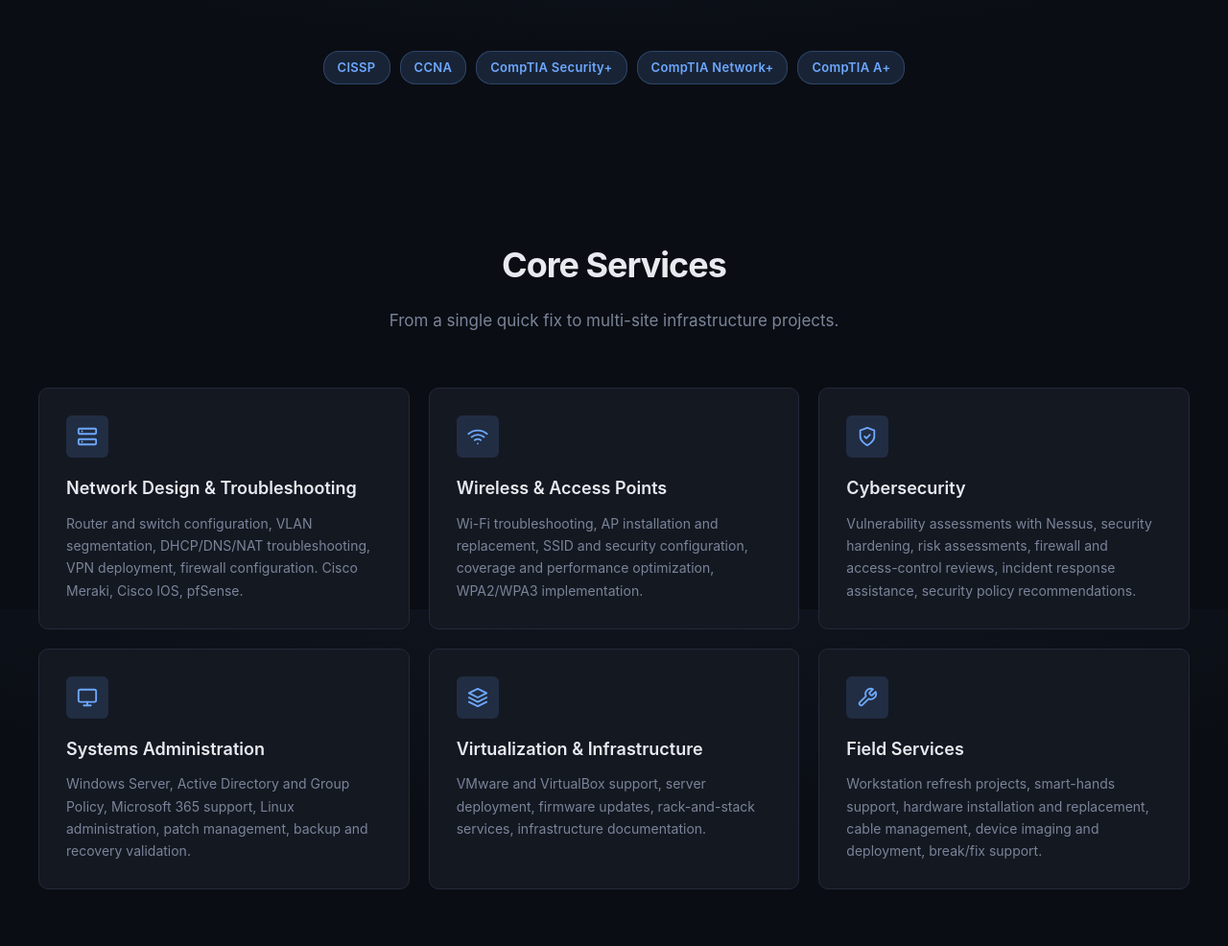
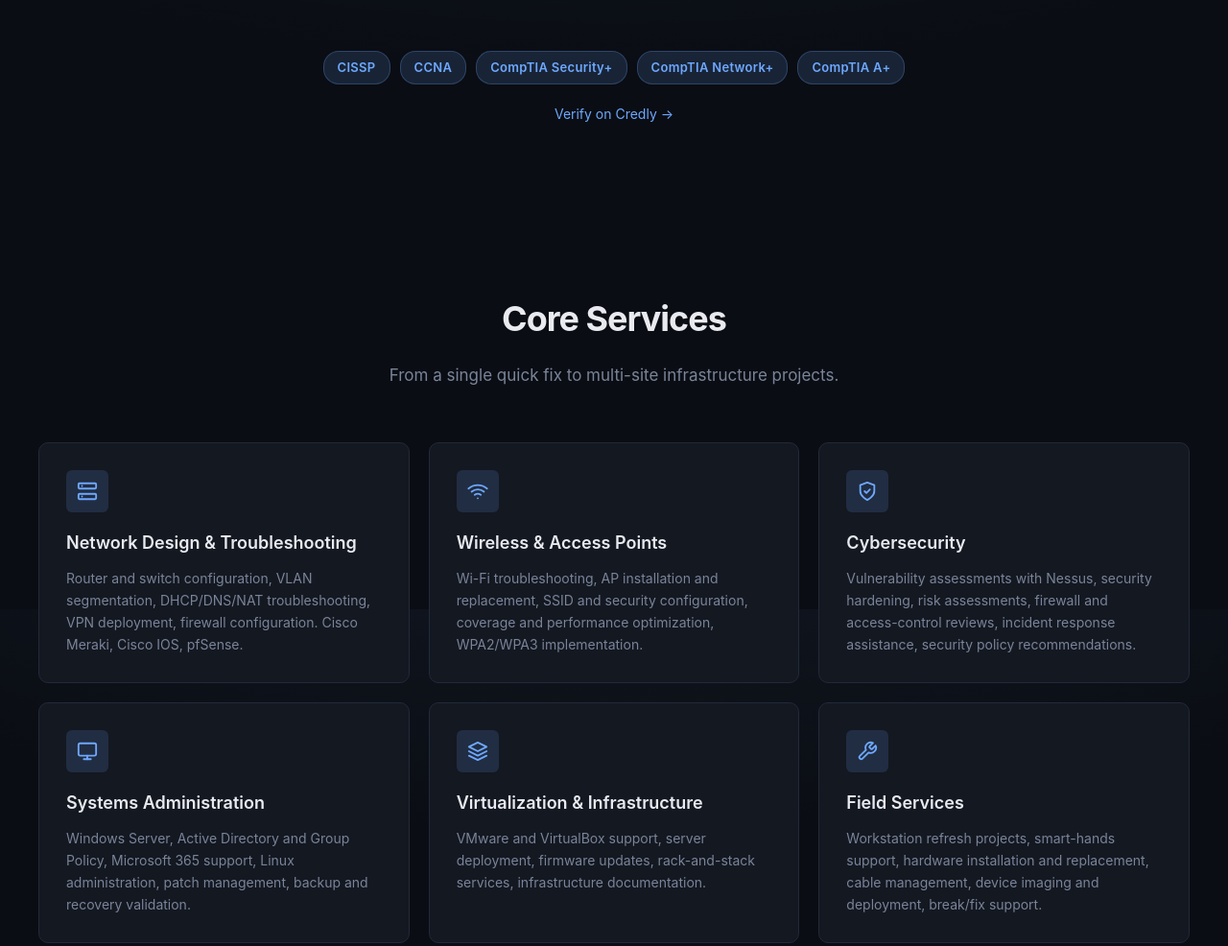
Before and after one commit to automatizari-cc/docvault-site, a website: page index.html in a window 1280 px wide. Shown: the part 965-1951 px from the top of the page at 96% size. Drawn offline with Linux system fonts and the light colour scheme.

Commit message:
site: add Credly verification link + drop IBM AI Product Manager dup
Two corrections to dd059e7:

1. Credly link: added "Verify on Credly →" below the cert pills in
   Professional Summary, pointing to the public badges view at
   https://www.credly.com/users/a-timicer/badges#credly so visitors
   land directly on the badge wall.

2. Certifications list: dropped "IBM AI Product Manager Professional
   Certificate" — only "IBM AI Project Manager Professional
   Certificate" is actually held. The duplication came from the
   original spec listing both; user feedback clarified one was wrong.

Co-Authored-By: Claude Opus 4.7 (1M context) <noreply@anthropic.com>

```diff
--- a/index.html
+++ b/index.html
@@ -200,6 +200,9 @@
       <span class="cert-pill">CompTIA Network+</span>
       <span class="cert-pill">CompTIA A+</span>
     </div>
+    <p style="text-align: center; margin-top: 20px; font-size: 14px;">
+      <a href="https://www.credly.com/users/a-timicer/badges#credly" target="_blank" rel="noopener noreferrer">Verify on Credly →</a>
+    </p>
   </div>
 </section>
 
@@ -369,7 +372,6 @@
         <li><span class="check">✓</span> CompTIA Security+</li>
         <li><span class="check">✓</span> CompTIA Network+</li>
         <li><span class="check">✓</span> CompTIA A+</li>
-        <li><span class="check">✓</span> IBM AI Product Manager Professional Certificate</li>
         <li><span class="check">✓</span> IBM AI Project Manager Professional Certificate</li>
       </ul>
     </div>
```
